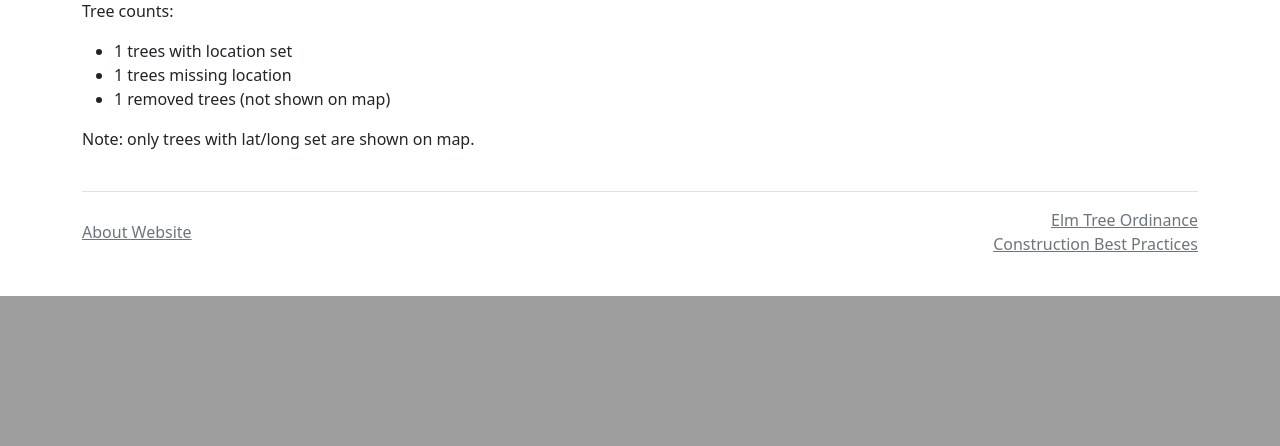
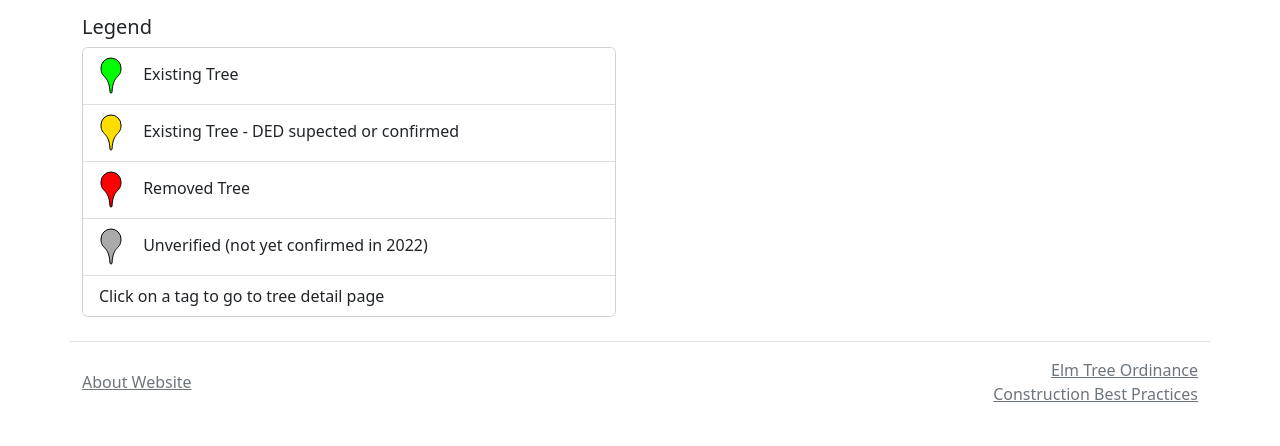
Before and after one commit to hvjackson/CastineTrees, a Django app: template inventory/templates/inventory/map.html in a window 1280 px wide. Shown: the part 930-1376 px from the top of the page. Before the commit the page ends 1226 px from the top, so only its background shows below. Run offline with Django 3.2, Linux system fonts and the light colour scheme; the template is opened without the code that fills it: most values are stand-ins (such as "Sample title", 1, 10 or a date in 2020); some libraries are stand-ins or nearby versions.

Commit message:
Cleaned up mapping JS code

```diff
--- a/inventory/templates/inventory/map.html
+++ b/inventory/templates/inventory/map.html
@@ -6,21 +6,57 @@
 
 	  <div class="row">
 		<div class="col">
-			<div id="map" style="height:800px; width:100%"></div>
-			<p>Tree counts:</p>
-			<ul>
-				<li>{{ tagged_count }} trees with location set</li>
-				<li>{{ untagged_count }} trees missing location</li>
-				<li>{{ removed_count }} removed trees (not shown on map)</li>
-			</ul>
-			<p>Note: only trees with lat/long set are shown on map.</p>
-		</div>
+
+
+
+		<div id="map" style="height:800px; width:100%"></div>
+
+	  </div>
+	  <div class="mb-3"></div>
+	  <div class="row">
+		  <div class="col-12 col-md-6">
+			  <h5>Legend</h5>
+			  <div class="card">
+				<ul class="list-group list-group-flush">
+				  <li class="list-group-item">
+					  <svg xmlns="http://www.w3.org/2000/svg"  width="40" height="40">
+						  <path stroke="black"
+							stroke-width="1" fill="#0F0"  d="M 11 36 C 10 18 2 23 2 12 A 10 10 90 1 1 22 12 C 22 23 14 18 13 36 A 1 1 90 0 1 11 36 z" />
+						 </svg>
+						 Existing Tree</li>
+				  <li class="list-group-item">
+						 <svg xmlns="http://www.w3.org/2000/svg"  width="40" height="40">
+							 <path stroke="black"
+							   stroke-width="1" fill="#FD0"  d="M 11 36 C 10 18 2 23 2 12 A 10 10 90 1 1 22 12 C 22 23 14 18 13 36 A 1 1 90 0 1 11 36 z" />
+							</svg>
+							Existing Tree - DED supected or confirmed</li>
+							<li class="list-group-item">
+							<svg xmlns="http://www.w3.org/2000/svg"  width="40" height="40">
+								<path stroke="black"
+								  stroke-width="1" fill="#F00"  d="M 11 36 C 10 18 2 23 2 12 A 10 10 90 1 1 22 12 C 22 23 14 18 13 36 A 1 1 90 0 1 11 36 z" />
+							   </svg>
+							   Removed Tree</li>
+							   <li class="list-group-item">
+							   <svg xmlns="http://www.w3.org/2000/svg"  width="40" height="40">
+								   <path stroke="black"
+									 stroke-width="1" fill="#AAA"  d="M 11 36 C 10 18 2 23 2 12 A 10 10 90 1 1 22 12 C 22 23 14 18 13 36 A 1 1 90 0 1 11 36 z" />
+								  </svg>
+								  Unverified (not yet confirmed in 2022)</li>
+
+								 <li class="list-group-item">
+									 Click on a tag to go to tree detail page
+								 </li>
+				</ul>
+
+			  </div>
+		  </div>
 	  </div>
 
 {% endblock %}
 
 
 	  {% block script %}
+	  <script src="/static/mapping.js"></script>
 <script
 		src="https://maps.googleapis.com/maps/api/js?key=AIzaSyABHi5hOb62Ku_9JUf-_wJyvO4bpGCV6iU&callback=initMap&v=weekly"
 		defer
@@ -30,54 +66,38 @@
 	  // Initialize and add the map
 	  function initMap() {
 
-		const castine = { lat: 44.390492, lng: -68.804612 };
-
-		function pinSymbol(color) {
-			return {
-				path: 'M 0,0 C -2,-20 -10,-22 -10,-30 A 10,10 0 1,1 10,-30 C 10,-22 2,-20 0,0 z',
-				fillColor: color,
-				fillOpacity: 1,
-				strokeColor: '#000',
-				strokeWeight: 1,
-				scale: 0.8,
-		   };
-		}
 
 
 
 		const map = new google.maps.Map(document.getElementById("map"), {
 		  zoom: 15,
-		  center: castine,
+		  center: castineCenter,
 		});
+
+
 
 		{% for tree in tree_list %}
 		{% if tree.latitude > 0 %}
 
 
 		{% if tree.is_removed %}
+			createTreePin(map, "{{ tree.tag }}", {{ tree.latitude}}, {{ tree.longitude}}, colors.red);
+		{% elif tree.has_ded %}
+			createTreePin(map, "{{ tree.tag }}", {{ tree.latitude}}, {{ tree.longitude}}, colors.yellow);
+		{% elif tree.gps_error_ft == -1 %}
+			createTreePin(map, "{{ tree.tag }}", {{ tree.latitude}}, {{ tree.longitude}}, colors.gray);
 		{% else %}
-		var marker = new google.maps.Marker({
-		  position: { lat: {{ tree.latitude }}, lng: {{ tree.longitude }} },
-		  label: '{{ tree.tag }}',
-		  url: '/inventory/tree/{{ tree.tag }}',
-		  map: map,
-		  //{% if tree.is_removed %}
-		  //icon: pinSymbol("#F00"),
-		  //{% else %}
-		  //icon: pinSymbol("#0F0"),
-		  //{% endif %}
-		});
+			createTreePin(map, "{{ tree.tag }}", {{ tree.latitude}}, {{ tree.longitude}}, colors.green);
 		{% endif %}
 
-		google.maps.event.addListener(marker, 'click', function() {
-			window.location.href = this.url;
-		});
-
 		{% endif %}
+		{% endfor %}
 
 
-		{% endfor %}
+
+		startShowingPhoneLocation(map);
 	  }
+
 
 	  window.initMap = initMap;
 	  </script>
--- a/inventory/urls.py
+++ b/inventory/urls.py
@@ -1,4 +1,6 @@
 from django.urls import path
+from django.conf import settings
+from django.conf.urls.static import static
 
 from . import views, csv
 
@@ -17,4 +19,4 @@ urlpatterns = [
     path('export/trees', csv.tree_export, name='tree_export'),
     path('export/maintenance', csv.maintenance_export, name='maintenance_export'),
     path('export/tasks', csv.action_export, name='action_export')
-]
+] + static(settings.STATIC_URL, document_root=settings.STATIC_ROOT)
--- a/inventory/views.py
+++ b/inventory/views.py
@@ -200,7 +200,7 @@ def map(request):
             untagged += 1
 
 
-    template = loader.get_template('inventory/map-ded.html')
+    template = loader.get_template('inventory/map.html')
     context = {
         'page_title': "Map",
         'tree_list': tree_list,
@@ -249,6 +249,7 @@ def map_arbotect(request):
             'green': "#0F0",
             'red': "#F00",
             'yellow': '#FD0',
+            'purple': '#F0F',
             'gray': ''
         }
     }
--- /dev/null
+++ b/static/mapping.js
@@ -0,0 +1,91 @@
+const castineCenter = { lat: 44.390492, lng: -68.804612 };
+const colors = {
+	blue: "#4193e0",
+	green: "#0F0",
+	red: "#F00",
+	yellow: '#FD0',
+	purple: '#F0F',
+	gray: '#AAA'
+}
+
+const locationTrackingOptions = {
+	enableHighAccuracy: true,
+	timeout: Infinity,
+	maximumAge: 0
+};
+
+function smCircleSymbol(color) {
+	return {
+
+		path: 'M -10, 0 a 10,10 0 1,1 20,0 a 10,10 0 1,1 -20,0', // smaller circle (no text)
+
+		fillColor: color,
+		fillOpacity: 1,
+		strokeColor: '#666',
+		strokeWeight: 1,
+
+	};
+}
+
+function pinSymbol(color) {
+	return {
+		path: 'M -15, 0 a 15,15 0 1,1 30,0 a 15,15 0 1,1 -30,0', // largish circle, good for including text
+
+		fillColor: color,
+		fillOpacity: 1,
+		strokeColor: '#666',
+		strokeWeight: 1,
+
+	};
+}
+
+function locationError(error) {
+	if (error.code == 1) {
+		//alert("Access to location denied. You may have to enable location sharing in your phone's settings.");
+	} else {
+		alert("Unable to get location data:\r\n" + "Error code: " + error.code + "\r\nMessage: " + error.message);
+	}
+}
+
+function createTreePin(map, tag, latitude, longitude, color) {
+
+	var marker = new google.maps.Marker({
+		position: { lat: latitude, lng: longitude },
+		label: tag,
+		title: tag,
+		url: '/inventory/tree/' + tag,
+		map: map,
+		icon: pinSymbol(color)
+
+	});
+
+
+	google.maps.event.addListener(marker, 'click', function() {
+		window.location.href = this.url;
+	});
+}
+
+
+
+var phonePositionMarker;
+var watchPositionId;
+
+function startShowingPhoneLocation(map) {
+	phonePositionMarker = new google.maps.Marker({
+		map: map,
+		icon: smCircleSymbol(colors.purple)
+	});
+
+	function locationSuccess(position) {
+		var newLatLng = new google.maps.LatLng(position.coords.latitude, position.coords.longitude);
+		phonePositionMarker.setPosition(newLatLng);
+	}
+
+	watchPositionId = navigator.geolocation.watchPosition(locationSuccess, locationError, locationTrackingOptions);
+}
+
+function stopShowingPhoneLocation() {
+	navigator.geolocation.clearWatch(watchPositionId);
+	phonePositionMarker.setMap(null);
+
+}
```
Also changed, not shown: inventory/templates/inventory/map-arbotect.html (+15 -52 lines), inventory/templates/inventory/map-ded.html (deleted, +0 -184 lines), inventory/templates/inventory/missing.html (+5 -37 lines).
